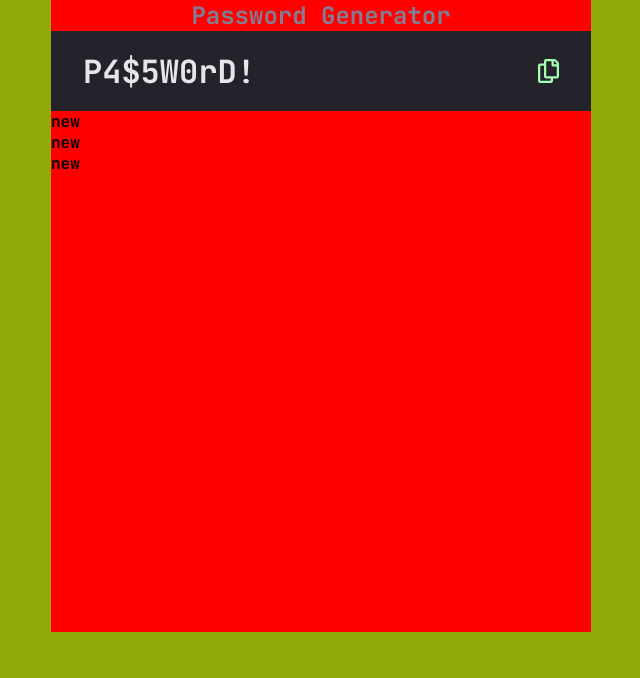
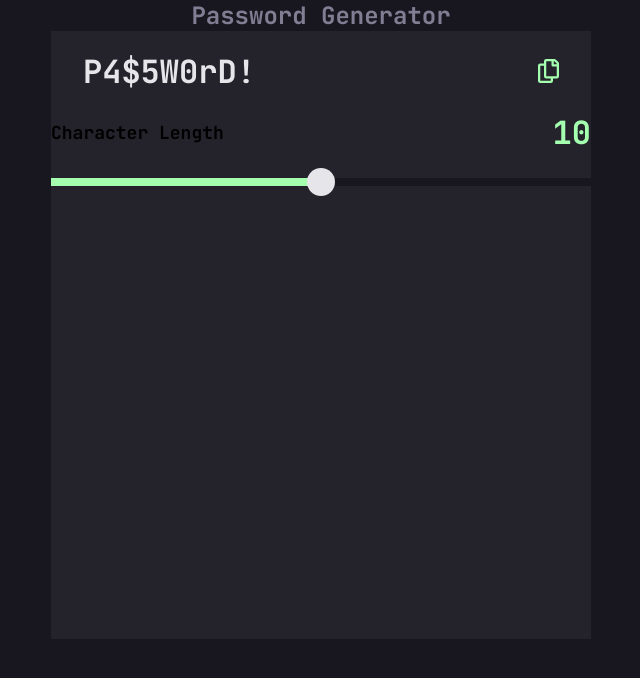
Before and after one commit to omarkarake/password-generator, a plain HTML site: page index.html in a window 1280 px wide. Shown: the whole page, without its empty margins (319-959 px from the left). Drawn offline with Linux system fonts and the light colour scheme.

Commit message:
worked on range div and styling

```diff
--- a/index.html
+++ b/index.html
@@ -38,9 +38,25 @@
               <img src="./assets/images/icon-copy.svg" />
             </div>
           </div>
-          <p>new</p>
-          <p>new</p>
-          <p>new</p>
+          <div class="options">
+            <div class="char-length">
+              <div class="char-length-number">
+                <p class="body-text">Character Length</p>
+                <p class="char-num heading-l">10</p>
+              </div>
+              <div class="range-div">
+                <input
+                  type="range"
+                  name="range"
+                  value="10"
+                  min="0"
+                  max="20"
+                  id="inputRange"
+                  class="inputRange"
+                />
+              </div>
+            </div>
+          </div>
         </div>
       </div>
     </div>
--- a/script.js
+++ b/script.js
@@ -0,0 +1,8 @@
+const inputRange = document.getElementById("inputRange");
+const activeColor = "#A4FFAF";
+const inactiveColor = "#18171F";
+
+inputRange.addEventListener("input", function () {
+  const ratio = ((this.value - this.min) / (this.max - this.min)) * 100;
+  this.style.background = `linear-gradient(90deg, ${activeColor} ${ratio}%, ${inactiveColor} ${ratio}%)`;
+});
--- a/style.css
+++ b/style.css
@@ -23,11 +23,11 @@
 
 body {
   font-family: "JetBrains Mono", monospace;
-  background-color: var(--color-dark-grey);
+  background-color: var(--color-very-dark-grey);
 }
 
 .container {
-  background-color: rgb(146, 170, 7);
+  /* background-color: rgb(146, 170, 7); */
   width: 100%;
   min-height: 100vh;
   display: flex;
@@ -35,7 +35,7 @@ body {
 }
 
 .app {
-  background-color: red;
+  /* background-color: red; */
   width: 33.75rem;
   max-height: 39.5rem;
   display: flex;
@@ -95,3 +95,70 @@ body {
   height: 1.5rem;
   color: white;
 }
+
+.options {
+  background-color: var(--color-dark-grey);
+  width: 33.75rem;
+  height: 33rem;
+}
+
+.char-length {
+  /* background-color: blue; */
+  height: 5.4375rem;
+  display: flex;
+  flex-direction: column;
+  justify-content: space-between;
+}
+
+.char-length-number {
+  /* background-color: yellow; */
+  display: flex;
+  justify-content: space-between;
+  align-items: center;
+  height: 2.6875rem;
+}
+
+.char-num {
+  color: var(--color-neon-green);
+}
+
+.range-div {
+  height: 1.75rem;
+}
+
+.inputRange {
+  appearance: none;
+  width: 100%;
+  height: 0.5rem;
+  background: linear-gradient(
+    90deg,
+    var(--color-neon-green) 50%,
+    var(--color-very-dark-grey) 50%
+  );
+  cursor: pointer;
+}
+
+/* Thumb: for Chrome, Safari, Edge */
+.inputRange::-webkit-slider-thumb {
+  -webkit-appearance: none;
+  appearance: none;
+  width: 1.75rem;
+  height: 1.75rem;
+  background: var(--color-almost-white);
+  cursor: pointer;
+  border-radius: 50%;
+}
+
+.inputRange::-webkit-slider-thumb:hover {
+  border: 0.125rem solid var(--color-neon-green);
+  background: var(--color-dark-grey);
+}
+
+/* Thumb: for Firefox */
+.inputRange::-moz-range-thumb {
+  width: 24px;
+  height: 24px;
+  border: 2px solid #333333;
+  border-radius: 50px;
+  background: #06b6d4;
+}
```
